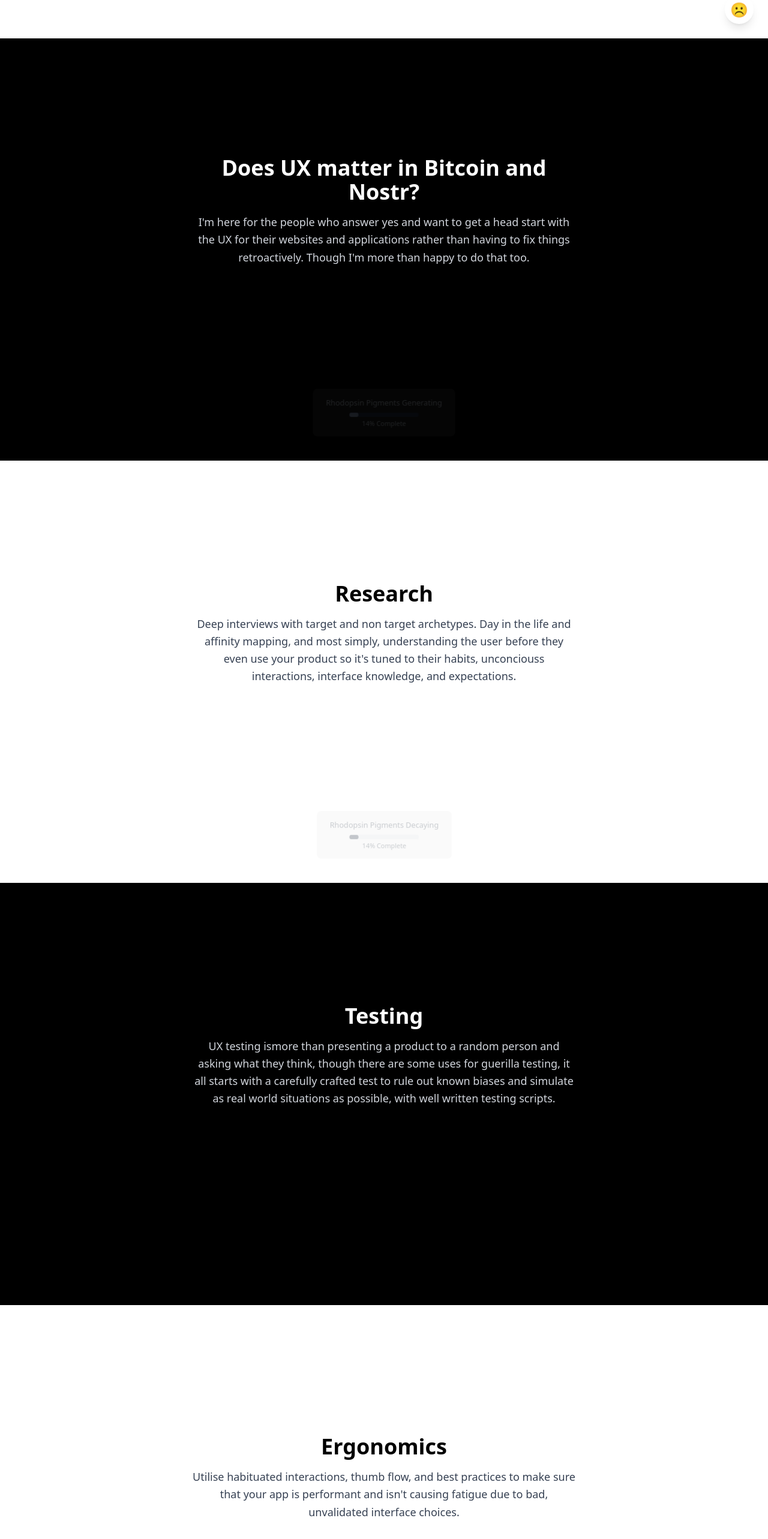
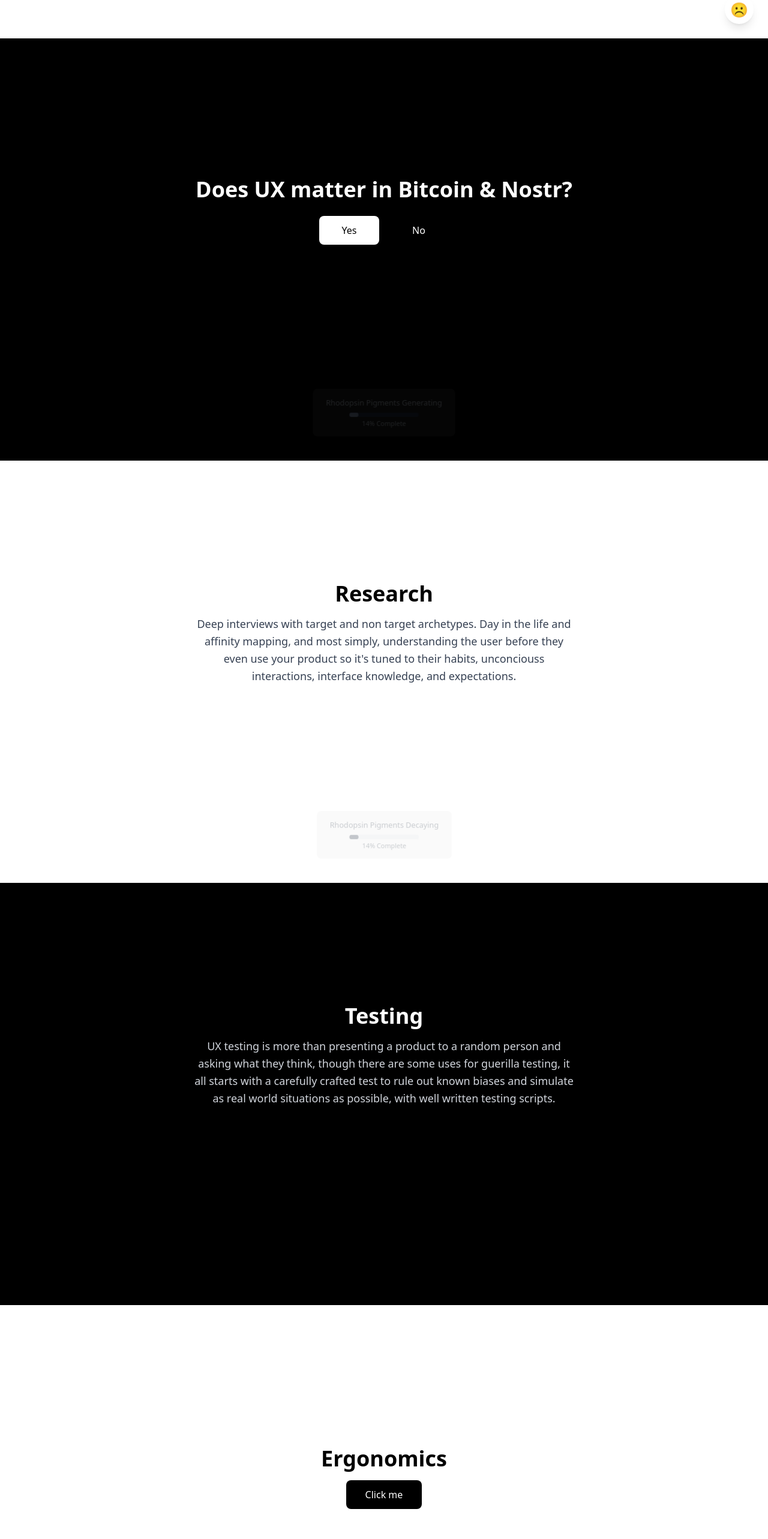
Before and after one commit to Zazawowow/Syntropy-Institute, a React (Vite) app: page / in a window 1280 px wide. Shown: the part 736-3302 px from the top of the page at 60% size. Built offline with nearby package versions, Linux system fonts and the light colour scheme.

Commit message:
feat: introduce question handling and 404 page functionality to enhance user interaction and navigation experience

```diff
--- a/src/App.tsx
+++ b/src/App.tsx
@@ -61,12 +61,16 @@ function App() {
   const [footnoteTextChanged, setFootnoteTextChanged] = useState(false);
   const [rhodopsinModalOpen, setRhodopsinModalOpen] = useState(false);
   const [dismissedLoaders, setDismissedLoaders] = useState<string[]>([]);
+  const [questionAnswer, setQuestionAnswer] = useState<'yes' | 'no' | null>(null);
+  const [show404, setShow404] = useState(false);
+  const [show404Button, setShow404Button] = useState(false);
+  const [ergonomicsState, setErgonomicsState] = useState<'button' | 'moved' | 'revealed'>('button');
 
   const slides = [
     { type: 'image', src: '/screen-1.png', alt: 'Proux application screenshot 1' },
     { type: 'quote', text: 'Utilise habituated patterns, basically the user’s unconscious behavior, to make app use easy' },
     { type: 'image', src: '/screen-2.png', alt: 'Proux application screenshot 2' },
-    { type: 'quote', text: 'Just like the doorway effect people forget information as they move screens. Don\'t make them think' },
+    { type: 'quote', text: 'Just like the doorway effect, people forget information as they move from screen to screen. Don\'t make them think' },
   ];
   const [[page, direction], setPage] = useState([0, 0]);
 
@@ -98,7 +102,7 @@ function App() {
     1000, 1000, 2000, 1000, 1500, 1000, 500, 500, 500, 500, 500, 500,
   ];
 
-  const navItems = ['Anatomy', 'Hey', 'Research', 'Testing', 'Ergonomics', 'Prediction'];
+  const navItems = ['Anatomy', 'Question', 'Research', 'Testing', 'Ergonomics', 'Prediction'];
 
   const handleLinkClick = (e: React.MouseEvent<HTMLAnchorElement, MouseEvent>, targetId: string) => {
     e.preventDefault();
@@ -117,7 +121,7 @@ function App() {
 
   // Determine if current section should have inverted nav colors
   const shouldInvertNav = () => {
-    const blackSections = ['hey', 'testing', 'prediction']; // These are the black sections (even indexed sections from navItems.slice(1))
+    const blackSections = ['question', 'testing', 'prediction']; // These are the black sections (even indexed sections from navItems.slice(1))
     return blackSections.includes(currentSection);
   };
 
@@ -129,6 +133,37 @@ function App() {
       setDismissedLoaders(prev => [...prev, currentSection]);
     }
   };
+
+  // Handle question answer
+  const handleQuestionAnswer = (answer: 'yes' | 'no') => {
+    if (answer === 'no') {
+      setShow404(true);
+    } else {
+      setQuestionAnswer(answer);
+    }
+  };
+
+  // Handle return from 404
+  const handleReturnFrom404 = () => {
+    setShow404(false);
+    setQuestionAnswer(null);
+  };
+
+  // Handle ergonomics button interaction
+  const handleErgonomicsHover = () => {
+    if (ergonomicsState === 'button') {
+      setErgonomicsState('moved');
+    }
+  };
+
+  const handleErgonomicsClick = () => {
+    if (ergonomicsState === 'moved') {
+      setErgonomicsState('revealed');
+    }
+  };
+
+  // Detect if mobile for button text
+  const isMobile = typeof window !== 'undefined' && window.innerWidth < 640;
 
   useEffect(() => {
     if (step === 0 && typeof window !== 'undefined') {
@@ -160,7 +195,7 @@ function App() {
   // Scroll listener to detect current section
   useEffect(() => {
     const handleScroll = () => {
-      const sections = ['anatomy', 'hey', 'research', 'testing', 'ergonomics', 'prediction'];
+      const sections = ['anatomy', 'question', 'research', 'testing', 'ergonomics', 'prediction'];
       const scrollPosition = window.scrollY + window.innerHeight / 2;
 
       for (const sectionId of sections) {
@@ -176,7 +211,7 @@ function App() {
             // Update theme color for mobile status bar
             const metaThemeColor = document.getElementById('theme-color-meta') as HTMLMetaElement;
             if (metaThemeColor) {
-              const blackSections = ['hey', 'testing', 'prediction'];
+              const blackSections = ['question', 'testing', 'prediction'];
               const isBlackSection = blackSections.includes(sectionId);
               metaThemeColor.setAttribute('content', isBlackSection ? '#000000' : '#ffffff');
             }
@@ -195,7 +230,7 @@ function App() {
 
   // Rhodopsin progress animation
   useEffect(() => {
-    if (currentSection === 'hey' || currentSection === 'research') {
+    if (currentSection === 'question' || currentSection === 'research') {
       setRhodopsinProgress(0);
       const interval = setInterval(() => {
         setRhodopsinProgress(prev => {
@@ -240,8 +275,54 @@ function App() {
     }
   }, [step, slideIndex]);
 
+  // 404 button timer
+  useEffect(() => {
+    if (show404) {
+      setShow404Button(false);
+      const timer = setTimeout(() => {
+        setShow404Button(true);
+      }, 4000);
+
+      return () => clearTimeout(timer);
+    } else {
+      setShow404Button(false);
+    }
+  }, [show404]);
+
   return (
     <div className="bg-white font-orbitron">
+      {/* --- 404 Page --- */}
+      {show404 && (
+        <div className="fixed inset-0 bg-white z-[100]">
+          <div className="flex items-center justify-center h-full">
+            <div className="text-center">
+              <h1 className="text-8xl sm:text-9xl font-bold text-black mb-8">404</h1>
+              <p className="text-xl sm:text-2xl text-gray-600 max-w-md mx-auto leading-relaxed">
+                You're reason to be here couldn't be found
+              </p>
+            </div>
+          </div>
+          <AnimatePresence>
+            {show404Button && (
+              <motion.div
+                className="absolute bottom-8 left-1/2 transform -translate-x-1/2"
+                initial={{ opacity: 0, y: 20 }}
+                animate={{ opacity: 1, y: 0 }}
+                exit={{ opacity: 0, y: 20 }}
+                transition={{ duration: 0.5 }}
+              >
+                <button
+                  onClick={handleReturnFrom404}
+                  className="px-8 py-3 bg-black text-white rounded-lg font-medium hover:bg-gray-800 transition-colors duration-300"
+                >
+                  Ok, I'm Sorry
+                </button>
+              </motion.div>
+            )}
+          </AnimatePresence>
+        </div>
+      )}
+
       {/* --- Sticky Header --- */}
       <header className={`sticky top-0 z-50 transition-colors duration-300 ${
         shouldInvertNav() ? 'bg-black' : 'bg-white'
@@ -414,7 +495,7 @@ function App() {
                    <p className={`text-sm leading-relaxed ${
                      shouldInvertNav() ? 'text-gray-300' : 'text-gray-700'
                    }`}>
-                     This makes a user's eyes to either generate or decay rhodopsin pigments and it takes time to adjust while they find it hard to consume the content.
+                     This makes a user's eyes either generate or decay rhodopsin pigments and it takes time to adjust while they find it hard to consume your content.
                    </p>
                  </div>
 
@@ -500,7 +581,7 @@ function App() {
                   <p className={`text-sm leading-relaxed ${
                     shouldInvertNav() ? 'text-gray-300' : 'text-gray-700'
                   }`}>
-                    This makes a user's eyes {currentSection === 'research' ? 'decay' : 'generate'} rhodopsin pigments and it takes time to adjust while they find it hard to consume the content.
+                    This makes a user's eyes {currentSection === 'research' ? 'decay' : 'generate'} rhodopsin pigments and it takes time to adjust while they find it hard to consume your content.
                   </p>
                 </div>
               </div>
@@ -743,8 +824,16 @@ function App() {
 
           // Determine rhodopsin message
           const getRhodopsinMessage = () => {
-            if (targetId === 'hey') return 'Rhodopsin Pigments Generating';
-            if (targetId === 'research') return 'Rhodopsin Pigments Decaying';
+            if (targetId === 'question') {
+              return rhodopsinProgress >= 100
+                ? 'Rhodopsin Pigments Generated'
+                : 'Rhodopsin Pigments Generating';
+            }
+            if (targetId === 'research') {
+              return rhodopsinProgress >= 100
+                ? 'Rhodopsin Pigments Decayed'
+                : 'Rhodopsin Pigments Decaying';
+            }
             return null;
           };
 
@@ -755,12 +844,33 @@ function App() {
               <div className={`flex-1 flex items-center justify-center min-h-0`}>
                 <div className={`text-center max-w-2xl px-4 ${textColor}`}>
                 <h2 className="text-3xl sm:text-4xl font-bold">
-                  {item === 'Hey' ? 'Does UX matter in Bitcoin and Nostr?' : item}
+                  {item === 'Question' ? 'Does UX matter in Bitcoin & Nostr?' :
+                   item === 'Ergonomics' && ergonomicsState === 'revealed' ? 'That was annoying huh?' :
+                   item}
                 </h2>
-                {item === 'Hey' && (
-                  <p className={`mt-4 text-base sm:text-lg leading-relaxed ${subTextColor}`}>
-                    I'm here for the people who answer yes and want to get a head start with the UX for their websites and applications rather than having to fix things retroactively. Though I'm more than happy to do that too.
-                  </p>
+                {item === 'Question' && (
+                  <>
+                    {questionAnswer === null ? (
+                      <div className="mt-6 flex flex-col sm:flex-row gap-4 items-center justify-center">
+                        <button
+                          onClick={() => handleQuestionAnswer('yes')}
+                          className="px-8 py-3 bg-white text-black rounded-lg font-medium hover:bg-gray-100 transition-colors duration-300 min-w-[100px]"
+                        >
+                          Yes
+                        </button>
+                        <button
+                          onClick={() => handleQuestionAnswer('no')}
+                          className="px-8 py-3 bg-black text-white rounded-lg font-medium hover:bg-gray-800 transition-colors duration-300 min-w-[100px]"
+                        >
+                          No
+                        </button>
+                      </div>
+                    ) : questionAnswer === 'yes' ? (
+                      <p className={`mt-4 text-base sm:text-lg leading-relaxed ${subTextColor}`}>
+                        That's a lovely answer. I'm here for the people who answer yes and want to get a head start with the UX for their websites and applications rather than having to fix things retroactively. Though I'm more than happy to do that too.
+                      </p>
+                    ) : null}
+                  </>
                 )}
                 {item === 'Research' && (
                   <p className={`mt-4 text-base sm:text-lg leading-relaxed ${subTextColor}`}>
@@ -769,17 +879,48 @@ function App() {
                 )}
                 {item === 'Testing' && (
                   <p className={`mt-4 text-base sm:text-lg leading-relaxed ${subTextColor}`}>
-                    UX testing ismore than presenting a product to a random person and asking what they think, though there are some uses for guerilla testing, it all starts with a carefully crafted test to rule out known biases and simulate as real world situations as possible, with well written testing scripts.
+                    UX testing is more than presenting a product to a random person and asking what they think, though there are some uses for guerilla testing, it all starts with a carefully crafted test to rule out known biases and simulate as real world situations as possible, with well written testing scripts.
                   </p>
                 )}
                 {item === 'Ergonomics' && (
-                  <p className={`mt-4 text-base sm:text-lg leading-relaxed ${subTextColor}`}>
-                    Utilise habituated interactions, thumb flow, and best practices to make sure that your app is performant and isn't causing fatigue due to bad, unvalidated interface choices.
-                  </p>
+                  <>
+                    {ergonomicsState === 'revealed' ? (
+                      <p className={`mt-4 text-base sm:text-lg leading-relaxed ${subTextColor}`}>
+                        Utilise habituated interactions, thumb flow, and best practices to make sure that your app is performant and isn't causing fatigue due to bad, unvalidated interface choices.
+                      </p>
+                    ) : (
+                      <div className="mt-4 flex justify-center relative">
+                        <motion.button
+                          onMouseEnter={handleErgonomicsHover}
+                          onTouchStart={handleErgonomicsHover}
+                          onClick={handleErgonomicsClick}
+                          className={`px-8 py-3 rounded-lg font-medium transition-colors duration-300 ${
+                            isEven ? 'bg-white text-black hover:bg-gray-100' : 'bg-black text-white hover:bg-gray-800'
+                          }`}
+                          animate={{
+                            y: ergonomicsState === 'moved' ? -(typeof window !== 'undefined' ? window.innerHeight * 0.3 : 250) : 0
+                          }}
+                          transition={{
+                            type: "spring",
+                            stiffness: 300,
+                            damping: 30
+                          }}
+                          style={{
+                            zIndex: ergonomicsState === 'moved' ? 60 : 'auto'
+                          }}
+                        >
+                          {ergonomicsState === 'moved'
+                            ? (isMobile ? 'No Seriously, Tap Me' : 'No Seriously, Click Me')
+                            : (isMobile ? 'Tap me' : 'Click me')
+                          }
+                        </motion.button>
+                      </div>
+                    )}
+                  </>
                 )}
                 {item === 'Prediction' && (
                   <p className={`mt-4 text-base sm:text-lg leading-relaxed ${subTextColor}`}>
-                    Use Baysian like theory to estimate the efficacy of user interface changes, new features, and more, with a better accuracy between concept to real world results. Start a database of insights and provenance of decision making that can work based on value to you and your users.
+                    Use Baysian-like theory to more accurately estimate the real word effect of user interface changes, new features, and more. Start a database of insights and provenance of decision making that can work based on value to you and your users.
                   </p>
                 )}
                 </div>
```
